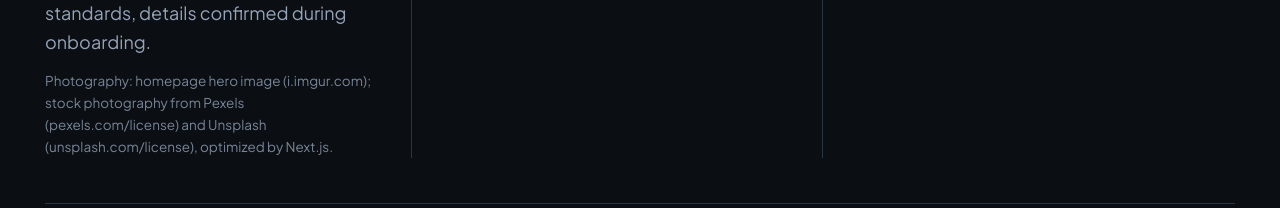
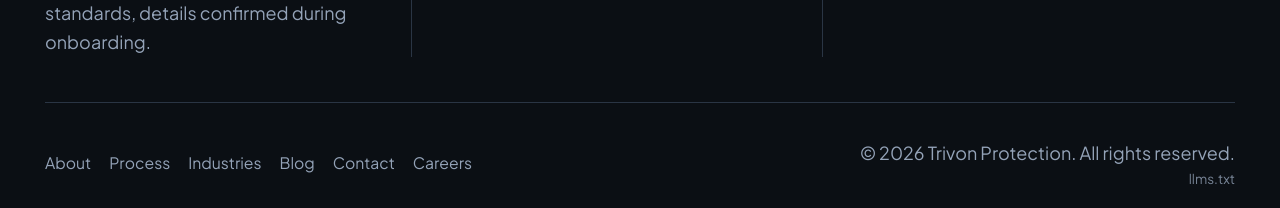
Before and after one commit to leadmakerAgency/trivion-protection, a Next.js app: page / in a window 1280 px wide. Shown: the part 11462-11670 px from the top of the page. Built offline with nearby package versions, Linux system fonts and the light colour scheme; no server answers.

Commit message:
messag2323dkkk2hhh3d

```diff
--- a/src/components/Footer.tsx
+++ b/src/components/Footer.tsx
@@ -2,7 +2,6 @@ import Link from "next/link";
 import { Logo } from "@/components/Logo";
 import { getSiteAddressLines, getSiteContactEmail, getSitePhoneRaw, getSiteTelHref, SITE_NAME } from "@/lib/site";
 import { services } from "@/lib/services";
-import { imageAttribution } from "@/lib/site-images";
 
 const footerLinks = [
   { href: "/about", label: "About" },
@@ -33,7 +32,6 @@ export const Footer = () => {
               California-licensed professionals. Insurance and supervision aligned to professional
               standards, details confirmed during onboarding.
             </p>
-            <p className="mt-3 text-xs leading-relaxed text-muted/80">{imageAttribution}</p>
           </div>
           <div className="md:border-r md:border-solid md:border-edge md:px-2 lg:px-4">
             <p className="text-base font-semibold text-foreground">Contact</p>
```
